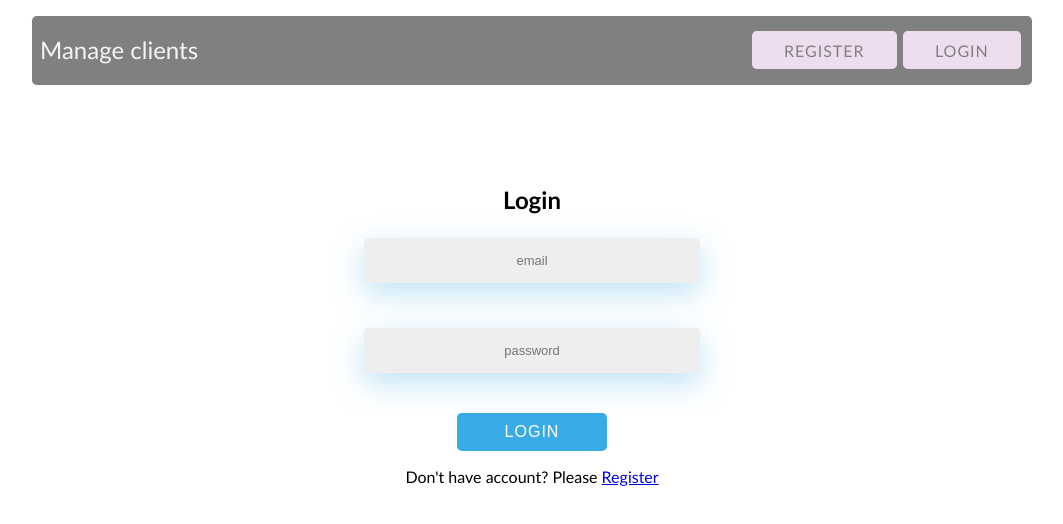
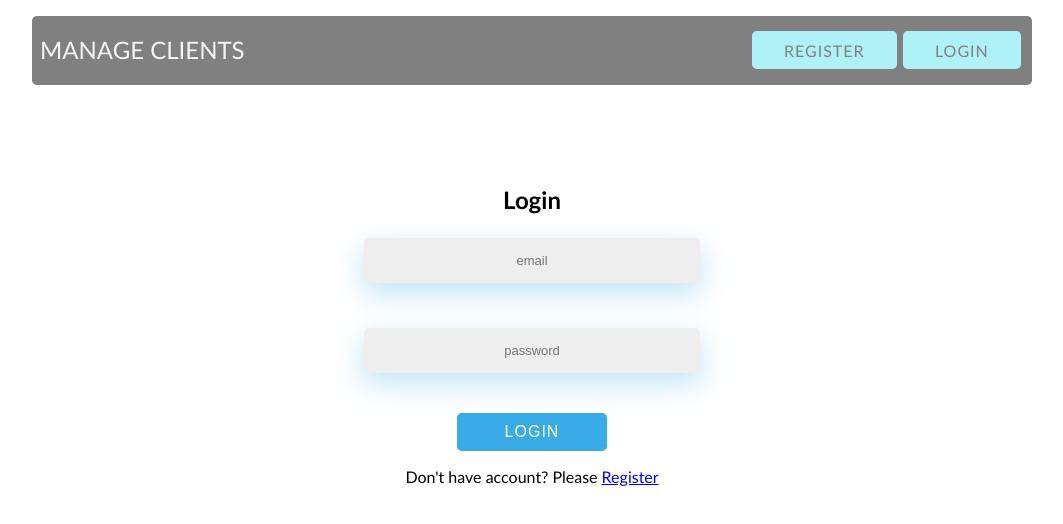
Before and after one commit to SvajunasM/client-front, a React (Create React App) app: page /login in a window 1280 px wide. Shown: the top 524 px of the page, without its empty margins (108-1171 px from the left). Built offline with nearby package versions, Linux system fonts and the light colour scheme.

Commit message:
update style

```diff
--- a/src/components/Header/Header.jsx
+++ b/src/components/Header/Header.jsx
@@ -7,7 +7,7 @@ function Header() {
 
   return (
     <S.Header>
-      <S.Title>Manage clients</S.Title>
+      <S.Title>MANAGE CLIENTS</S.Title>
       <S.Links>
         {authCtx.isLogged && <S.Navigate to='/'>home</S.Navigate>}
         {authCtx.isLogged && <S.Navigate to='/add'>add</S.Navigate>}
--- a/src/components/Header/Header.style.js
+++ b/src/components/Header/Header.style.js
@@ -27,7 +27,7 @@ export const Navigate = styled(Link)`
   @media screen and (max-width: 768px) {
     flex: 1 3rem;
   }
-  background: #ede;
+  background: #aef1f7;
   border-radius: 0.3rem;
   border: 0;
   color: grey;
--- a/src/components/LoadElement/LoadElement.jsx
+++ b/src/components/LoadElement/LoadElement.jsx
@@ -3,7 +3,7 @@ import * as S from './LoadElement.style';
 
 function LoadElement() {
   return (
-    <S.Load type={'spinningBubbles'} color={'violet'} height={'20%'} width={'20%'} />
+    <S.Load type={'spinningBubbles'} color={'purple'} height={'20%'} width={'20%'} />
   );
 }
 
--- a/src/pages/Add.jsx
+++ b/src/pages/Add.jsx
@@ -85,7 +85,7 @@ function Add() {
           placeholder='phone'
           handleChange={(phone) => setUserDetails({ ...userDetails, phone })}
         />
-        <Button type='submit' color='green'>
+        <Button type='submit' color='#73e495'>
           Add
         </Button>
       </form>
```
